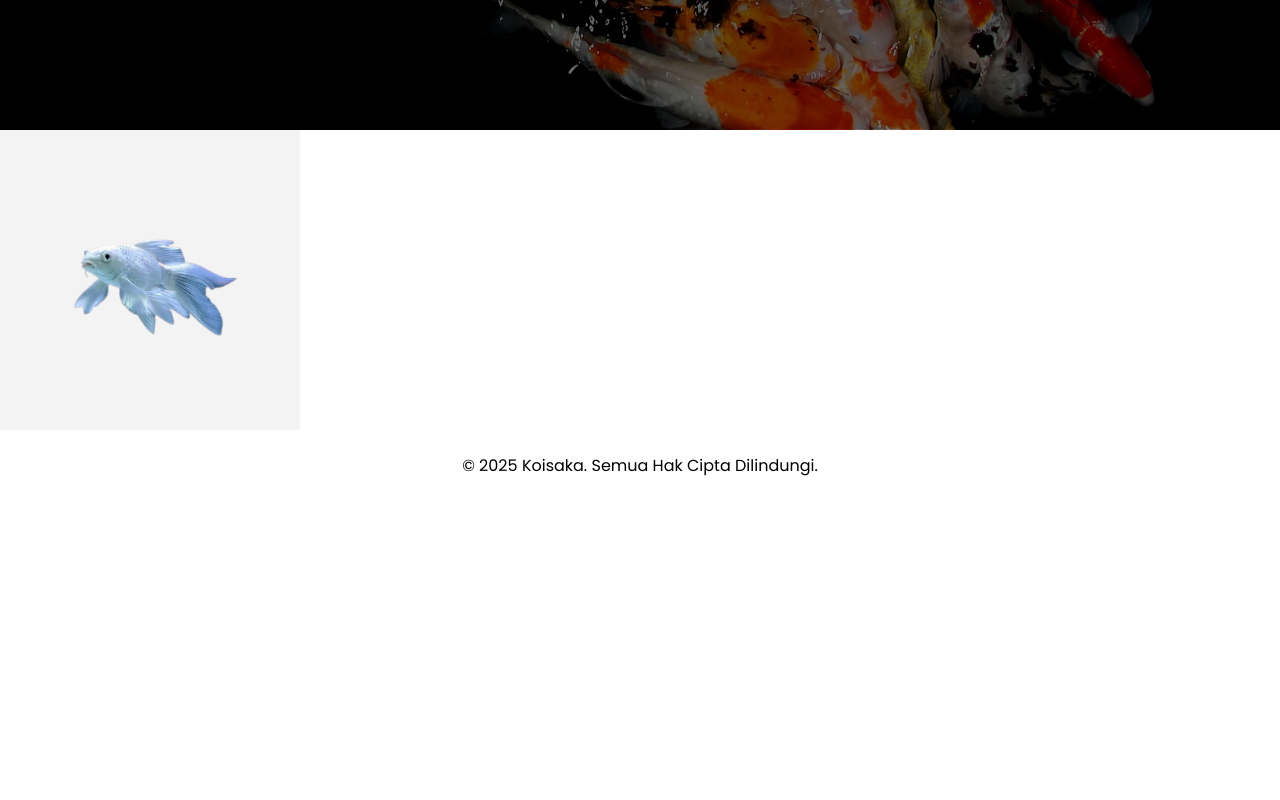
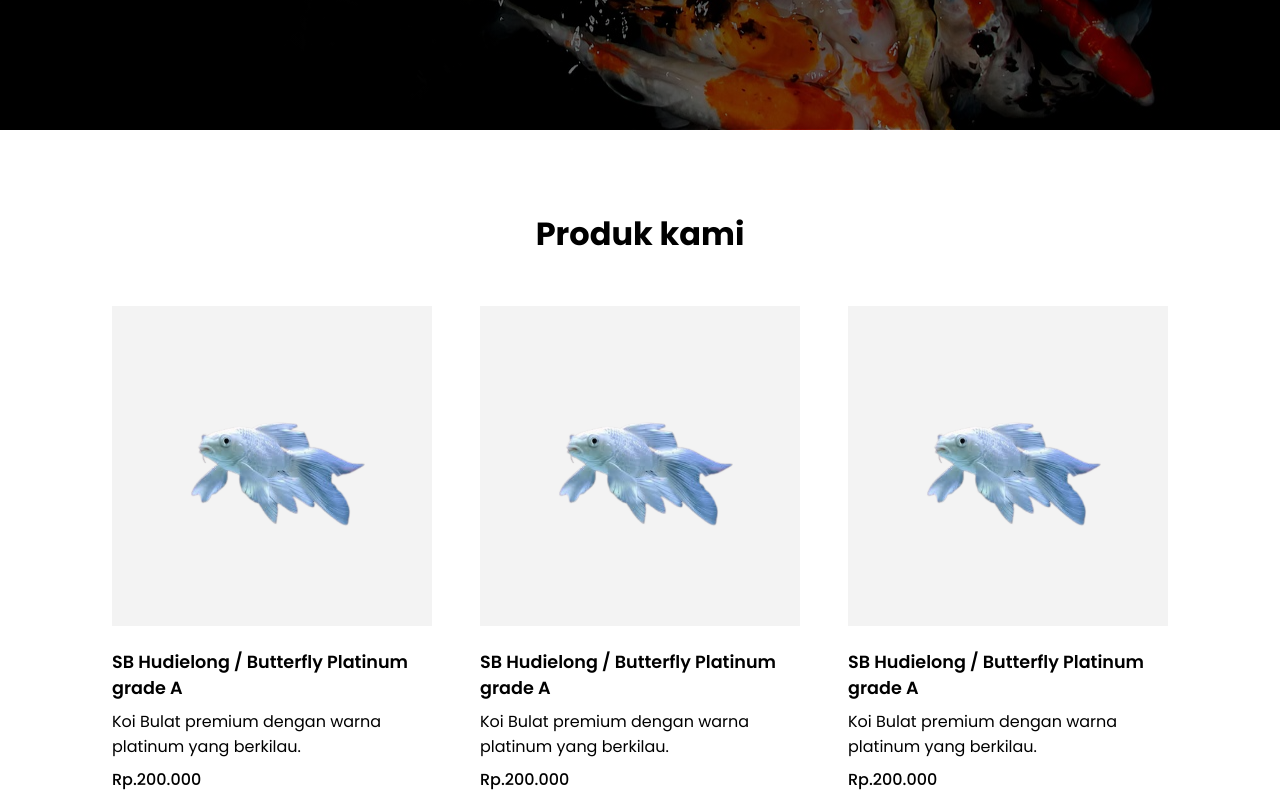
Before and after one commit to thisismeaji/koisaka, a Next.js app: page / in a window 1280 px wide. Shown: the part 580-1380 px from the top of the page. Before the commit the page ends 1074 px from the top, so only its background shows below. Built offline with nearby package versions, Linux system fonts and the light colour scheme.

Commit message:
add produk section

```diff
--- a/src/components/section/hero/hero.module.css
+++ b/src/components/section/hero/hero.module.css
@@ -58,7 +58,7 @@
 
     .hero p{
         font-size: 0.8em;
-        padding: 0 2rem;
+        padding: 0 1rem;
     }
 
     .hero button{
--- a/src/components/section/produk/Produk.js
+++ b/src/components/section/produk/Produk.js
@@ -4,15 +4,68 @@ import Image from "next/image";
 
 export default function Produk() {
   return (
-    <section>
-        <div className={Styles.cardProduk}>
-            <div>
-                <Image
-                    src="/assets/sb-hudielong-platinum.png"
-                    alt="Foto Profil"
-                    width={300}
-                    height={300}
-                />
+    <section className={Styles.produkSection}>
+        <h2>Produk kami</h2>
+        <div className={Styles.card}>
+            <div className={Styles.cardProduk}>
+                <div className={Styles.gambar}>
+                    <Image
+                        src="/assets/sb-hudielong-platinum.png"
+                        alt="Foto Profil"
+                        width={512}
+                        height={512}
+                    />
+                </div>
+                <div className={Styles.diskripsi}>
+                    <h3>SB Hudielong / Butterfly Platinum grade A</h3>
+                    <p>Koi Bulat premium dengan warna platinum yang berkilau.</p>
+                    <h4>Rp.200.000</h4>
+                </div>
+            </div>
+            <div className={Styles.cardProduk}>
+                <div className={Styles.gambar}>
+                    <Image
+                        src="/assets/sb-hudielong-platinum.png"
+                        alt="Foto Profil"
+                        width={512}
+                        height={512}
+                    />
+                </div>
+                <div className={Styles.diskripsi}>
+                    <h3>SB Hudielong / Butterfly Platinum grade A</h3>
+                    <p>Koi Bulat premium dengan warna platinum yang berkilau.</p>
+                    <h4>Rp.200.000</h4>
+                </div>
+            </div>
+            <div className={Styles.cardProduk}>
+                <div className={Styles.gambar}>
+                    <Image
+                        src="/assets/sb-hudielong-platinum.png"
+                        alt="Foto Profil"
+                        width={512}
+                        height={512}
+                    />
+                </div>
+                <div className={Styles.diskripsi}>
+                    <h3>SB Hudielong / Butterfly Platinum grade A</h3>
+                    <p>Koi Bulat premium dengan warna platinum yang berkilau.</p>
+                    <h4>Rp.200.000</h4>
+                </div>
+            </div>
+            <div className={Styles.cardProduk}>
+                <div className={Styles.gambar}>
+                    <Image
+                        src="/assets/sb-hudielong-platinum.png"
+                        alt="Foto Profil"
+                        width={512}
+                        height={512}
+                    />
+                </div>
+                <div className={Styles.diskripsi}>
+                    <h3>SB Hudielong / Butterfly Platinum grade A</h3>
+                    <p>Koi Bulat premium dengan warna platinum yang berkilau.</p>
+                    <h4>Rp.200.000</h4>
+                </div>
             </div>
         </div>
     </section>
--- a/src/components/section/produk/produk.module.css
+++ b/src/components/section/produk/produk.module.css
@@ -0,0 +1,76 @@
+.produkSection{
+    display: flex;
+    justify-content: center;
+    align-items: center;
+    flex-direction: column;
+    gap: 3rem;
+    padding: 5rem 1rem;
+}
+
+.produkSection h2{
+    font-size: 2em;
+    font-weight: 700;
+}
+
+.card{
+    display: flex;
+    justify-content: center;
+    align-items: center;
+    flex-wrap: wrap;
+    gap: 3rem;
+    row-gap: 3rem;
+    max-width: 1200px;
+}
+
+.cardProduk{
+    width: 100%;
+    max-width: 20rem;
+}
+
+
+.cardProduk img{
+    width: 100%;
+    height: 100%;
+}
+
+.cardProduk h3{
+    font-size: 1.1em;
+    font-weight: 600;
+    margin-top: 1rem;
+}
+
+.cardProduk h4{
+    font-size: 1em;
+    font-weight: 500;
+    margin-top: 0.5rem;
+}
+
+.cardProduk p{
+    font-weight: 400;
+    margin-top: 0.5rem;
+}
+
+@media screen and (max-width:786px){
+
+    .produkSection h2{
+        font-size: 1.5em;
+    }
+
+    .cardProduk{
+        width: 100%;
+        max-width: none;
+        margin: 0 1rem;
+    }
+
+    .cardProduk p{
+        font-size: 0.8em;
+    }
+
+    .cardProduk h4{
+        font-size: 0.9em;
+    }
+
+    .cardProduk h3{
+        font-size: 1em;
+    }
+}
```
